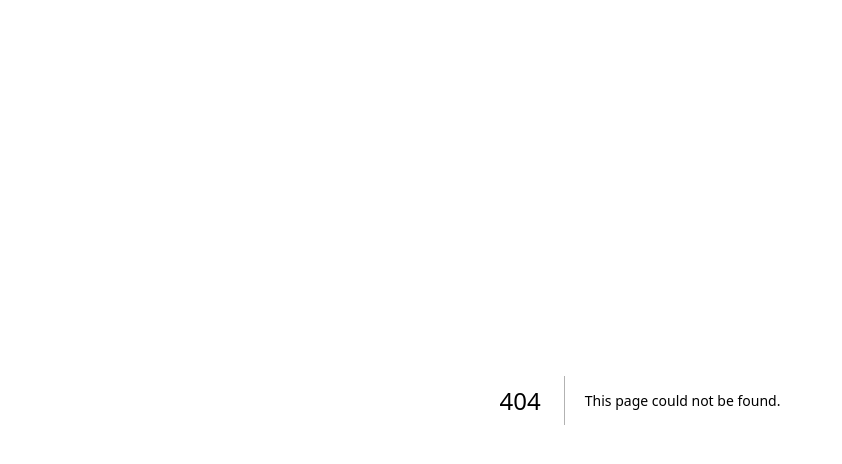
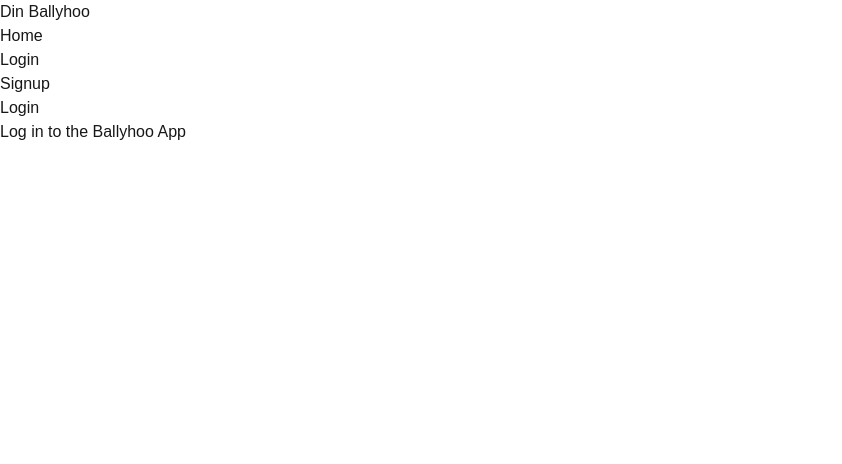
Before and after one commit to jahend412/din-ballyhoo, a Next.js app in the folder din-ballyhoo-app/client/: page /login in a window 1280 px wide. Before the commit this address had no page. Shown: the top 464 px of the page, without its empty margins (0-842 px from the left). Built offline with nearby package versions, Linux system fonts and the light colour scheme.

Commit message:
Create page.js
Create LoginPage

```diff
--- /dev/null
+++ b/din-ballyhoo-app/client/app/login/page.js
@@ -0,0 +1,11 @@
+import Header from "@/components/Header";
+
+export default function LoginPage() {
+  return (
+    <main>
+      <Header />
+      <h1>Login</h1>
+      <p>Log in to the Ballyhoo App</p>
+    </main>
+  );
+}
```
